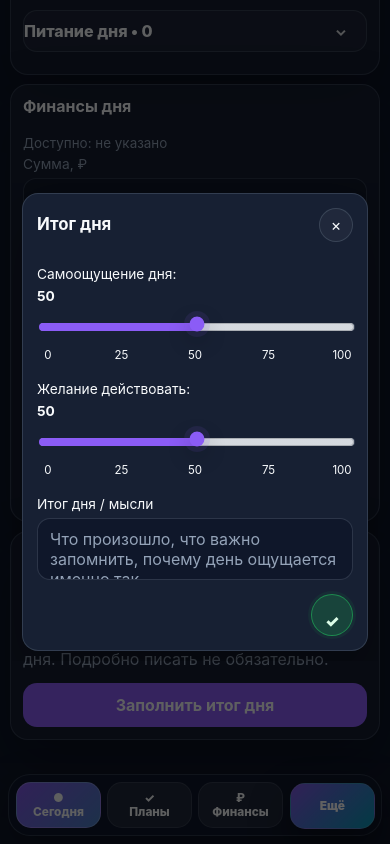
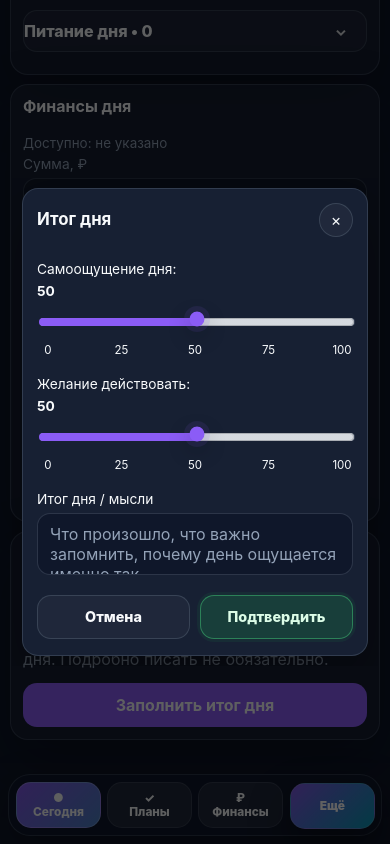
Before and after one commit to DjEnTeLMeAn/tsb-hub, a plain HTML site: page index.html in a window 390 px wide. Both pictures are taken after a click on the button "Заполнить итог дня". Drawn offline with Linux system fonts and the light colour scheme.

Commit message:
Unify edit and confirm dialog actions

```diff
--- a/css/confirm-dialog.css
+++ b/css/confirm-dialog.css
@@ -1,15 +1,19 @@
-/* TSB Hub 0.10.7 — confirmation dialogs: actions stay at the bottom, symmetric and explicit. */
-.edit-dialog:has([data-confirm-no]) .modal-card {
+/* TSB Hub 0.10.8 — unified two-button modal actions. */
+
+/* Shared bottom action row for confirm dialogs and standard edit dialogs. */
+.edit-dialog:has([data-confirm-no]) .modal-card,
+.edit-dialog .edit-form:has(.modal-actions [data-modal-cancel]) {
   display: grid;
   gap: 14px;
   padding-bottom: 16px !important;
 }
 
-.edit-dialog:has([data-confirm-no]) .modal-actions {
+.edit-dialog:has([data-confirm-no]) .modal-actions,
+.edit-dialog .edit-form:has(.modal-actions [data-modal-cancel]) .modal-actions {
   position: static !important;
   inset: auto !important;
   width: 100% !important;
-  margin-top: 4px !important;
+  margin-top: 6px !important;
   display: grid !important;
   grid-template-columns: minmax(0, 1fr) minmax(0, 1fr) !important;
   gap: 10px !important;
@@ -17,9 +21,11 @@
   justify-content: stretch !important;
 }
 
-.edit-dialog:has([data-confirm-no]) .modal-actions > button {
+.edit-dialog:has([data-confirm-no]) .modal-actions > button,
+.edit-dialog .edit-form:has(.modal-actions [data-modal-cancel]) .modal-actions > button {
   width: 100% !important;
   min-width: 0 !important;
+  max-width: none !important;
   min-height: 44px !important;
   height: 44px !important;
   padding: 0 14px !important;
@@ -27,28 +33,53 @@
   display: inline-flex !important;
   align-items: center !important;
   justify-content: center !important;
-  font-size: .9rem !important;
   font-weight: 800 !important;
   line-height: 1 !important;
 }
 
-.edit-dialog:has([data-confirm-no]) [data-confirm-no] {
+/* Left action: cancel. This overrides the old mobile rule that hid it. */
+.edit-dialog:has([data-confirm-no]) [data-confirm-no],
+.edit-dialog .edit-form:has(.modal-actions [data-modal-cancel]) .modal-actions [data-modal-cancel] {
   grid-column: 1 !important;
+  display: inline-flex !important;
+  font-size: .9rem !important;
   background: rgba(255,255,255,.035) !important;
 }
 
-.edit-dialog:has([data-confirm-no]) [data-confirm-yes] {
+/* Right action: always shown as “Подтвердить”. */
+.edit-dialog:has([data-confirm-no]) [data-confirm-yes],
+.edit-dialog .edit-form:has(.modal-actions [data-modal-cancel]) .modal-actions button[type="submit"] {
   grid-column: 2 !important;
+  display: inline-flex !important;
+  font-size: 0 !important;
 }
 
+.edit-dialog:has([data-confirm-no]) [data-confirm-yes]::after,
+.edit-dialog .edit-form:has(.modal-actions [data-modal-cancel]) .modal-actions button[type="submit"]::after {
+  content: 'Подтвердить' !important;
+  display: inline !important;
+  font-size: .9rem !important;
+  font-weight: 850 !important;
+  line-height: 1 !important;
+}
+
+/* Destructive confirmations keep the red meaning, but the label stays neutral. */
 .edit-dialog:has([data-confirm-no]) [data-confirm-yes].danger-button {
   background: rgba(239,68,68,.18) !important;
   border-color: rgba(248,113,113,.48) !important;
   color: #fecaca !important;
 }
 
+/* Editing confirmation: subtle positive accent instead of the old round check icon. */
+.edit-dialog .edit-form:has(.modal-actions [data-modal-cancel]) .modal-actions .primary-button[type="submit"] {
+  background: rgba(34,197,94,.18) !important;
+  border-color: rgba(74,222,128,.42) !important;
+  color: #dcfce7 !important;
+}
+
 @media (max-width: 430px) {
-  .edit-dialog:has([data-confirm-no]) .modal-actions {
+  .edit-dialog:has([data-confirm-no]) .modal-actions,
+  .edit-dialog .edit-form:has(.modal-actions [data-modal-cancel]) .modal-actions {
     grid-template-columns: minmax(0, 1fr) minmax(0, 1fr) !important;
   }
 }
```
